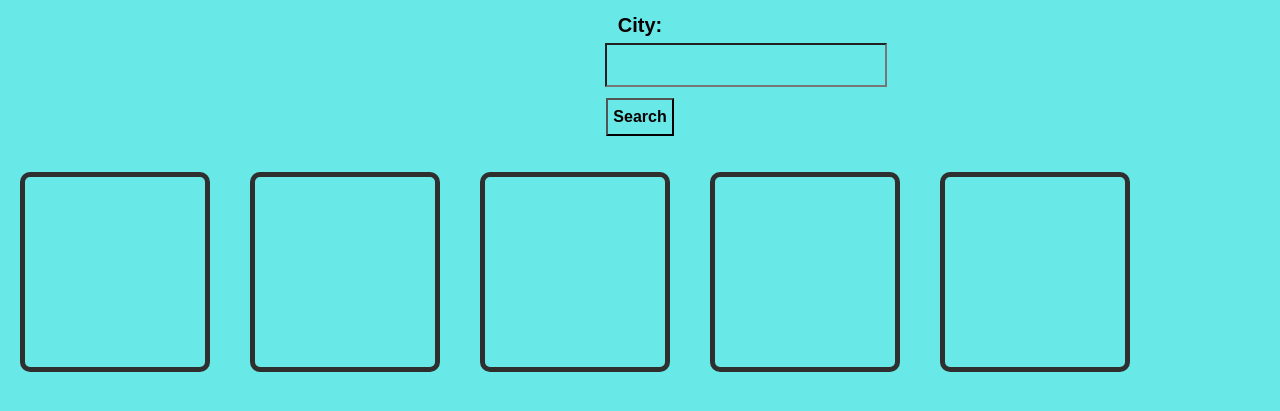
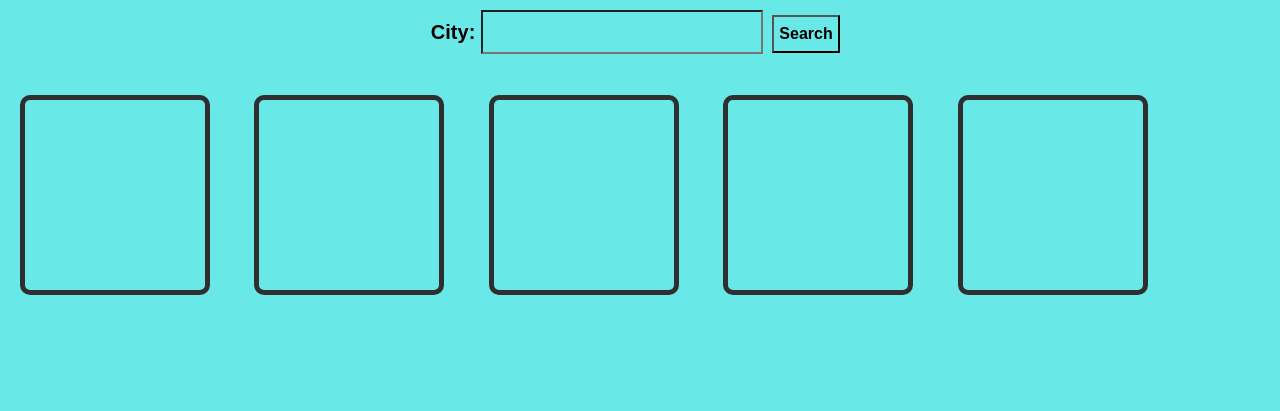
Before and after one commit to jamesbruckner/weather_page, a plain HTML site: page index.html in a window 1280 px wide. Shown: the part 187-598 px from the top of the page. Drawn offline with nearby package versions, Linux system fonts and the light colour scheme.

Commit message:
slight css fix

```diff
--- a/assets/style.css
+++ b/assets/style.css
@@ -5,10 +5,8 @@
     background-color: rgb(105, 232, 232);
 }
 
-#cityInput, #cityName, #inputContainer, button{
-margin: 3px;
-margin-left: 300px;
-margin-right: 300px;
+#cityInput, #cityName, #inputContainer, button {
+display: inline-block;
 padding: 5px;
 text-align: center;
 font-size: 20px;
@@ -42,8 +40,10 @@ font-weight: bold;
 }
 
 .icons{
-    display: inline-bock;
-    float: left;
+    display: inline-block;
+    /* align-items: center;
+    justify-content: center; */
+    margin-left: 300px;
     height: 200px;
     width: 190px;
     margin: 20px;
```
